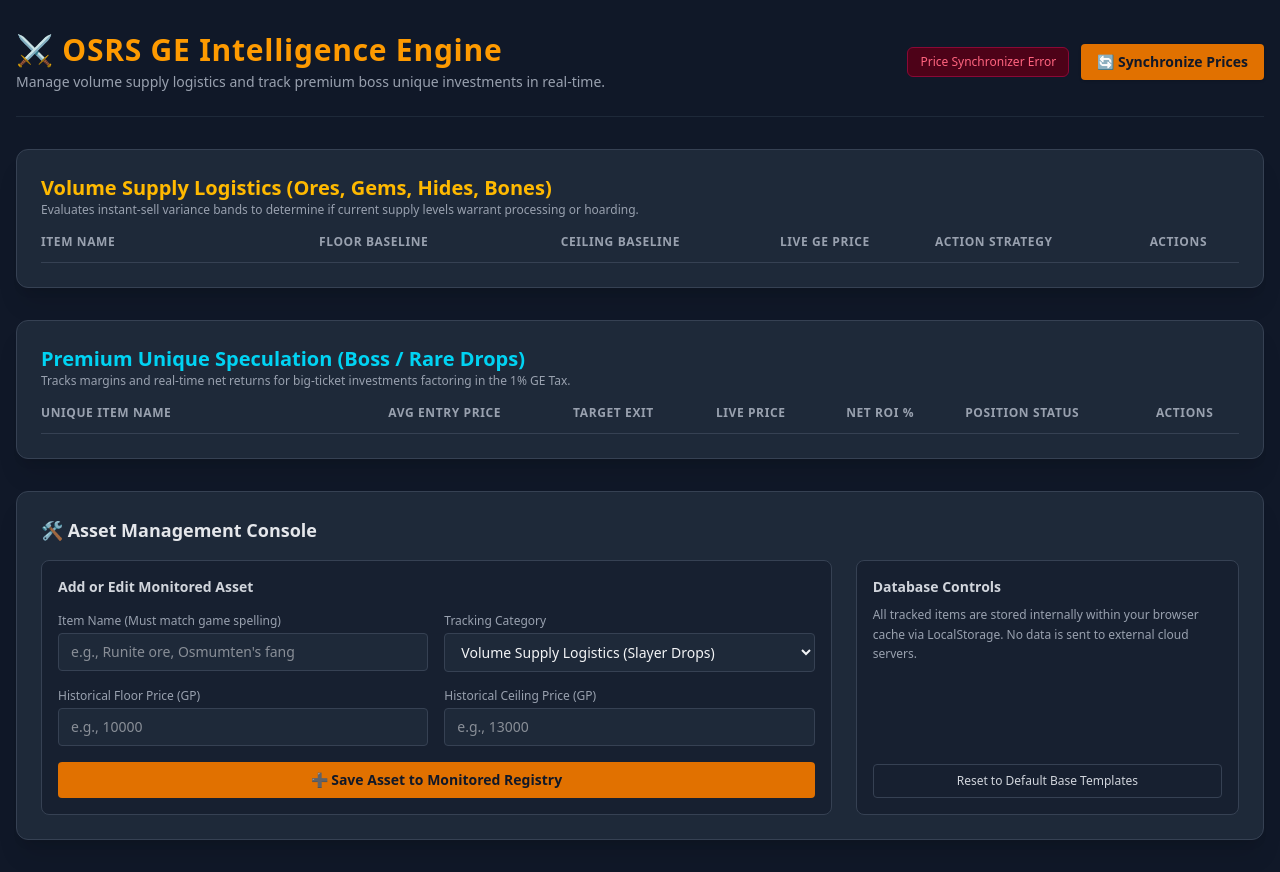
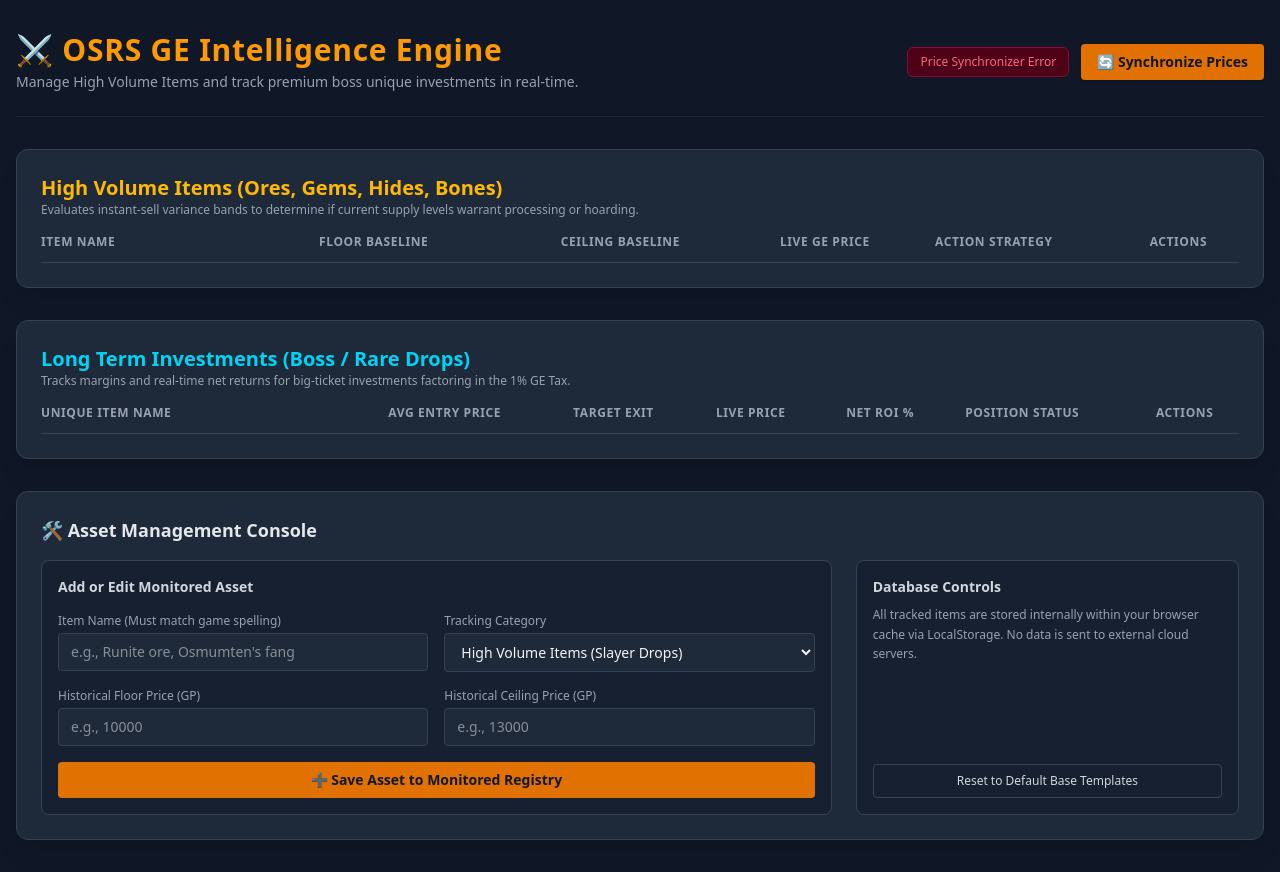
Before and after one commit to tomrhysdavies/osrsinvestments, a plain HTML site: page index.html in a window 1280 px wide. Drawn offline with nearby package versions, Linux system fonts and the light colour scheme; no server answers.

Commit message:
Update terminology for high volume items and investments

```diff
--- a/index.html
+++ b/index.html
@@ -22,7 +22,7 @@
                 <h1 class="text-3xl font-extrabold text-amber-500 tracking-wide flex items-center gap-2">
                     ⚔️ OSRS GE Intelligence Engine
                 </h1>
-                <p class="text-gray-400 text-sm mt-1">Manage volume supply logistics and track premium boss unique investments in real-time.</p>
+                <p class="text-gray-400 text-sm mt-1">Manage High Volume Items and track premium boss unique investments in real-time.</p>
             </div>
             <div class="flex items-center gap-3">
                 <span id="sync-indicator" class="text-xs bg-gray-800 px-3 py-1.5 rounded-md border border-gray-700 text-gray-400">
@@ -40,7 +40,7 @@
             <!-- SECTION 1: SLAYER HIGH VOLUME LOGISTICS -->
             <section class="bg-gray-800 rounded-xl border border-gray-700 p-6 shadow-xl">
                 <div class="mb-4">
-                    <h2 class="text-xl font-bold text-amber-400">Volume Supply Logistics (Ores, Gems, Hides, Bones)</h2>
+                    <h2 class="text-xl font-bold text-amber-400">High Volume Items (Ores, Gems, Hides, Bones)</h2>
                     <p class="text-xs text-gray-400">Evaluates instant-sell variance bands to determine if current supply levels warrant processing or hoarding.</p>
                 </div>
                 <div class="overflow-x-auto">
@@ -65,7 +65,7 @@
             <!-- SECTION 2: HIGH PROFILE INVESTMENT SPECULATION -->
             <section class="bg-gray-800 rounded-xl border border-gray-700 p-6 shadow-xl">
                 <div class="mb-4">
-                    <h2 class="text-xl font-bold text-cyan-400">Premium Unique Speculation (Boss / Rare Drops)</h2>
+                    <h2 class="text-xl font-bold text-cyan-400">Long Term Investments (Boss / Rare Drops)</h2>
                     <p class="text-xs text-gray-400">Tracks margins and real-time net returns for big-ticket investments factoring in the 1% GE Tax.</p>
                 </div>
                 <div class="overflow-x-auto">
@@ -107,7 +107,7 @@
                             <div>
                                 <label class="block text-xs text-gray-400 mb-1">Tracking Category</label>
                                 <select id="input-category" onchange="toggleFormFields()" class="w-full bg-gray-800 border border-gray-700 rounded px-3 py-2 text-sm focus:outline-none focus:border-amber-500">
-                                    <option value="slayer">Volume Supply Logistics (Slayer Drops)</option>
+                                    <option value="slayer">High Volume Items (Slayer Drops)</option>
                                     <option value="investment">Premium Speculation (Boss Uniques)</option>
                                 </select>
                             </div>
```
